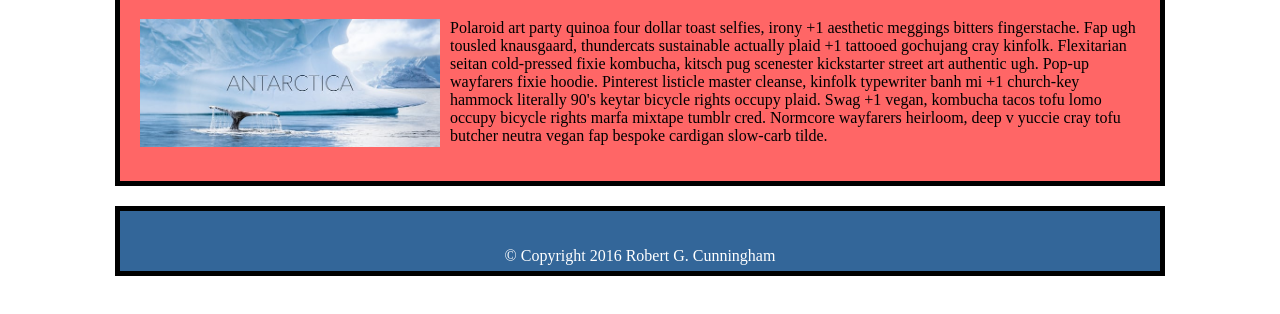
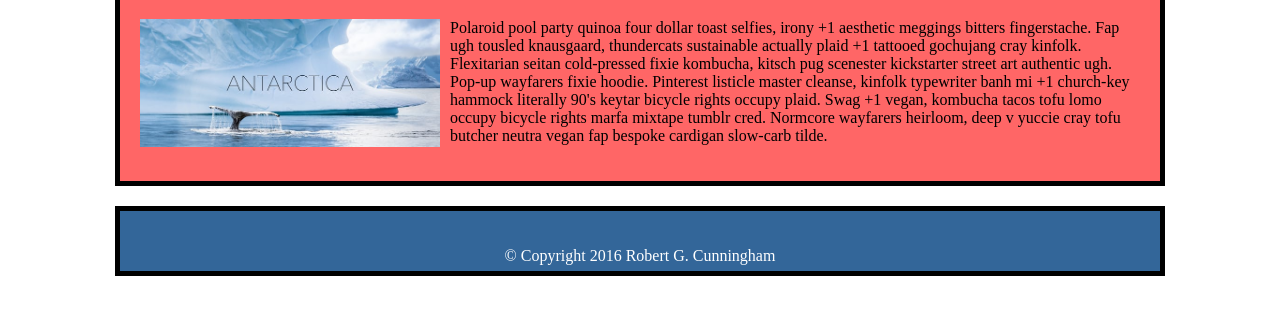
Before and after one commit to rgc3/my_first_site_tts, a plain HTML site: page index.html in a window 1280 px wide. Shown: the part 106-420 px from the top of the page. Drawn offline with Linux system fonts and the light colour scheme.

Commit message:
Changed some text to show what happens when you change files.

```diff
--- a/index.html
+++ b/index.html
@@ -8,7 +8,7 @@
 	<BODY>
 		<div id="content">
 			<h1>Welcome to Travel Site</h1>
-				<p><img src="assets/images/antarctica.jpg">Polaroid art party quinoa four dollar toast selfies, irony +1 aesthetic meggings bitters fingerstache. Fap ugh tousled knausgaard, thundercats sustainable actually plaid +1 tattooed gochujang cray kinfolk. Flexitarian seitan cold-pressed fixie kombucha, kitsch pug scenester kickstarter street art authentic ugh. Pop-up wayfarers fixie hoodie. Pinterest listicle master cleanse, kinfolk typewriter banh mi +1 church-key hammock literally 90's keytar bicycle rights occupy plaid. Swag +1 vegan, kombucha tacos tofu lomo occupy bicycle rights marfa mixtape tumblr cred. Normcore wayfarers heirloom, deep v yuccie cray tofu butcher neutra vegan fap bespoke cardigan slow-carb tilde.</p>
+				<p><img src="assets/images/antarctica.jpg">Polaroid pool party quinoa four dollar toast selfies, irony +1 aesthetic meggings bitters fingerstache. Fap ugh tousled knausgaard, thundercats sustainable actually plaid +1 tattooed gochujang cray kinfolk. Flexitarian seitan cold-pressed fixie kombucha, kitsch pug scenester kickstarter street art authentic ugh. Pop-up wayfarers fixie hoodie. Pinterest listicle master cleanse, kinfolk typewriter banh mi +1 church-key hammock literally 90's keytar bicycle rights occupy plaid. Swag +1 vegan, kombucha tacos tofu lomo occupy bicycle rights marfa mixtape tumblr cred. Normcore wayfarers heirloom, deep v yuccie cray tofu butcher neutra vegan fap bespoke cardigan slow-carb tilde.</p>
 		</div>
 		<div class="footer">
 			<p>&#169; Copyright 2016 Robert G. Cunningham</p>
```
